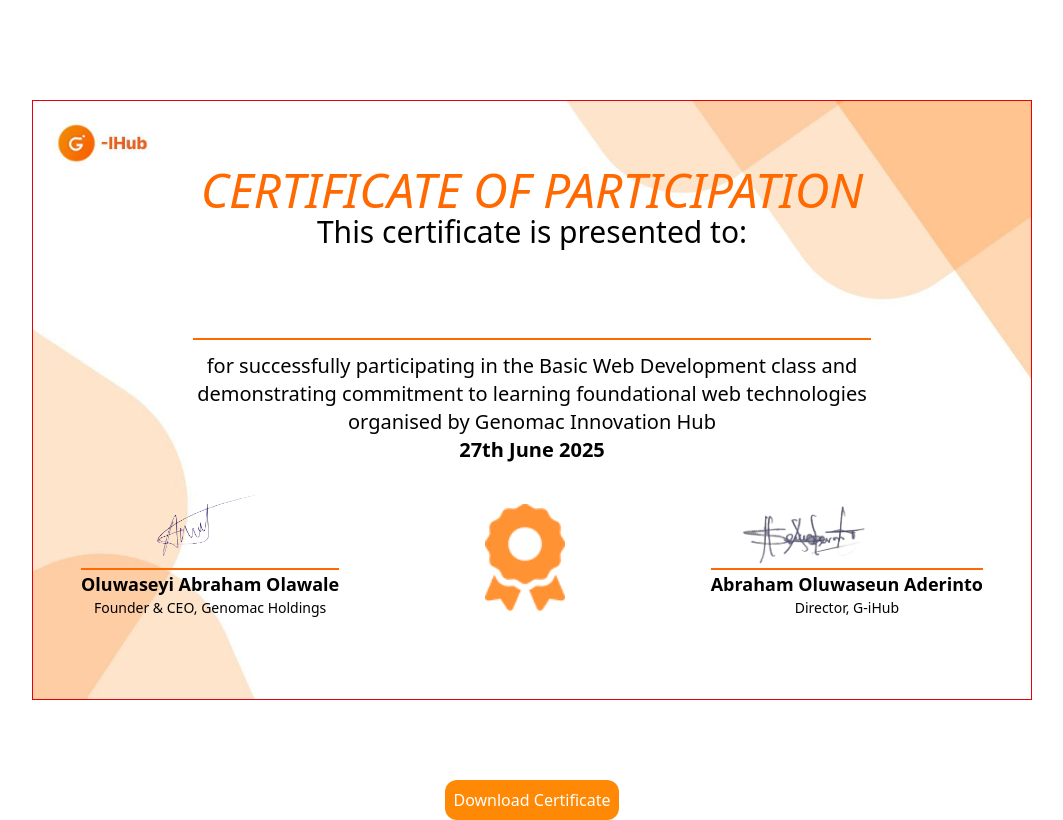
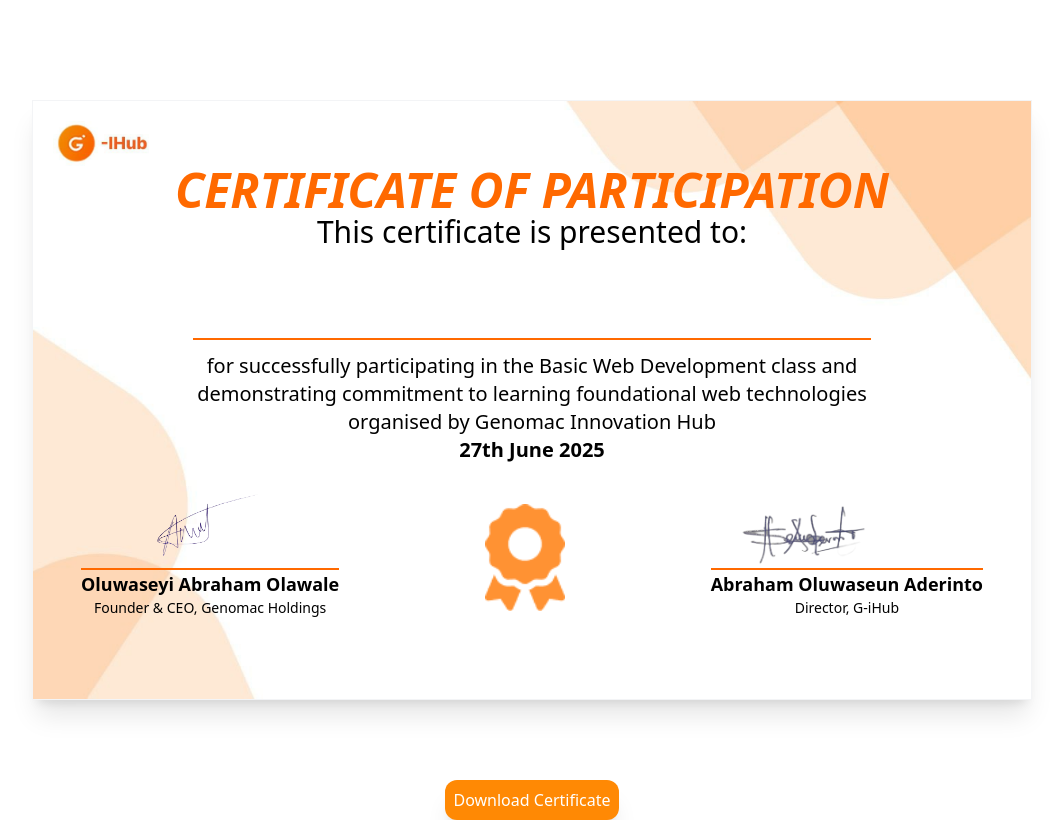
Before and after one commit to IDGoodness/certificate-gihub, a React (Vite) app: page /certone in a window 1280 px wide. Shown: the whole page, without its empty margins (108-1171 px from the left). Built offline with nearby package versions, Linux system fonts and the light colour scheme.

Commit message:
Social impact certificate ready. Homepage next.

```diff
--- a/src/Pages/Certificate/CertificateOne.tsx
+++ b/src/Pages/Certificate/CertificateOne.tsx
@@ -61,15 +61,15 @@
         <div className="min-w-[1000px] flex justify-center items-center min-h-screen">
                 <div
                     ref={ref}
-                    className="flex flex-col justify-center items-center bg-white relative"
+                    className="flex flex-col justify-center items-center relative z-10 "
                 >
-                    <div className="relative w-[1000px] h-[600px] flex flex-col z-10 border border-red-600 ">
+                    <div className="relative w-[1000px] h-[600px] flex flex-col z-10 border border-gray-100 shadow-xl ">
                         <div className="p-5 z-10" >
                             <img src={logo} alt="Logo" className="w-24" />
                         </div>
 
                         <div className="z-10" >
-                            <p className="text-center text-5xl text-orange-500 uppercase -mt-5 italic " >
+                            <p className="text-center text-5xl text-orange-500 uppercase -mt-5 italic font-semibold " >
                                 Certificate of Participation
                             </p>
 
@@ -90,10 +90,10 @@
                             </p>
                         </div>
 
-                        <div className="absolute top-0 right-0 z-0" >
+                        <div className="absolute top-0 right-0 z-0 opacity-80" >
                             <img src={angle2} alt="Angle 2" className="w-[600px] " />
                         </div>
-                        <div className="absolute bottom-0 left-0 z-0" >
+                        <div className="absolute bottom-0 left-0 z-0 opacity-80" >
                             <img src={angle1} alt="Angle 1" className="w-[400px] " />
                         </div>
 
@@ -122,7 +122,7 @@
         </div>
 
         <div className='flex justify-center -mt-5' >
-                <button className='bg-orange-400 p-2 rounded-xl hover:bg-orange-500 text-white' onClick={onButtonClick} >
+                <button className='bg-orange-400 p-2 shadow-xl rounded-xl hover:bg-orange-500 text-white' onClick={onButtonClick} >
                 Download Certificate
                 </button>
         </div>
```
